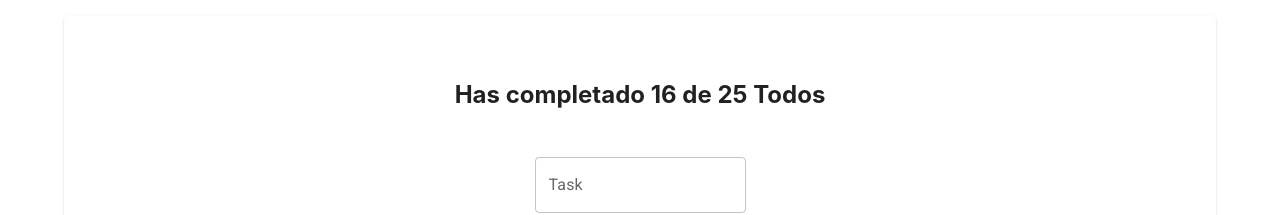
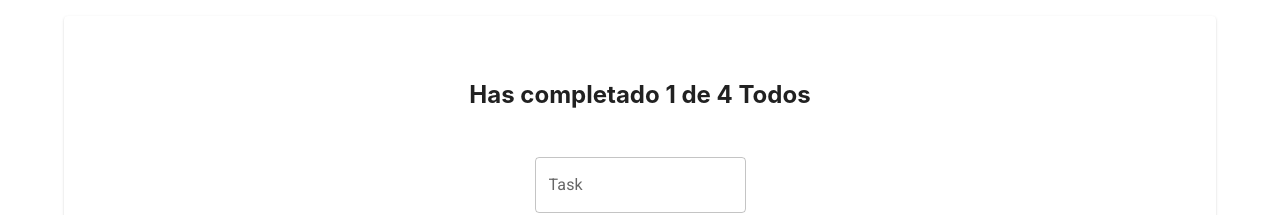
Before and after one commit to platzi/curso-react-intro, a React (Create React App) app: page / in a window 1280 px wide. Shown: the top 215 px of the page. Built offline with nearby package versions, Linux system fonts and the light colour scheme.

Commit message:
Add filter, completed todos counter

```diff
--- a/src/App.js
+++ b/src/App.js
@@ -4,6 +4,8 @@ import { TodoList } from "./TodoList";
 import { TodoItem } from "./TodoItem";
 import { CreateTodoButton } from "./CreateTodoButtom";
 import { Card, Container } from "@mui/material";
+import { useState } from "react";
+import { Filter } from "@mui/icons-material";
 
 const defaultTodos = [
   { text: "Cortar cebolla", completed: true },
@@ -13,6 +15,15 @@ const defaultTodos = [
 ];
 
 function App() {
+  const [search, setSearch] = useState("");
+  const [todos, setTodos] = useState(defaultTodos);
+  const filterTodos = todos.filter((todo) => todo.text.includes(search));
+  const completedTodos = todos.filter((todo) => !!todo.completed).length;
+  const totalTodos = todos.length;
+
+  const handleChange = (event) => {
+    setSearch(event.target.value);
+  };
   return (
     <Container>
       <Card
@@ -21,10 +32,10 @@ function App() {
           my: 2,
         }}
       >
-        <TodoCounter completed={16} total={25} />
-        <TodoSearch />
+        <TodoCounter completed={completedTodos} total={totalTodos} />
+        <TodoSearch searchValue={search} update={handleChange} />
         <TodoList>
-          {defaultTodos.map((todo) => (
+          {filterTodos.map((todo) => (
             <TodoItem
               key={todo.text}
               text={todo.text}
--- a/src/TodoSearch.js
+++ b/src/TodoSearch.js
@@ -1,13 +1,7 @@
 import TextField from "@mui/material/TextField";
 import { Box } from "@mui/material";
-import { useState } from "react";
 
-function TodoSearch() {
-  const [search, setValue] = useState("");
-
-  const handleChange = (event) => {
-    setValue(event.target.value);
-  };
+function TodoSearch(props) {
   return (
     <Box
       sx={{
@@ -19,8 +13,8 @@ function TodoSearch() {
       <TextField
         label="Task"
         variant="outlined"
-        value={search}
-        onChange={handleChange}
+        value={props.searchValue}
+        onChange={props.update}
       />
     </Box>
   );
```
